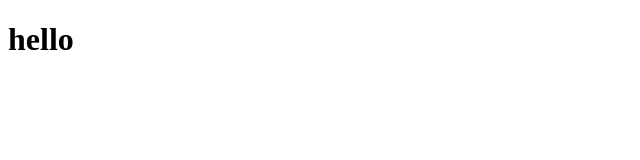
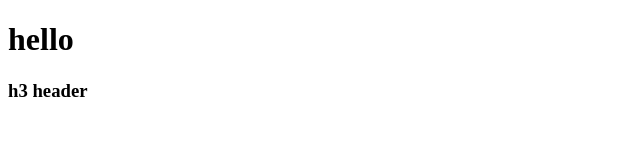
Before and after one commit to Shamil08/git-tutorial, a plain HTML site: page index.html in a window 1280 px wide. Shown: the whole page, without its empty margins (0-640 px from the left). Drawn offline with Linux system fonts and the light colour scheme.

Commit message:
added some messages

```diff
--- a/index.html
+++ b/index.html
@@ -7,5 +7,6 @@
   </head>
   <body>
     <h1>hello</h1>
+    <h3>h3 header</h3>
   </body>
 </html>
```
